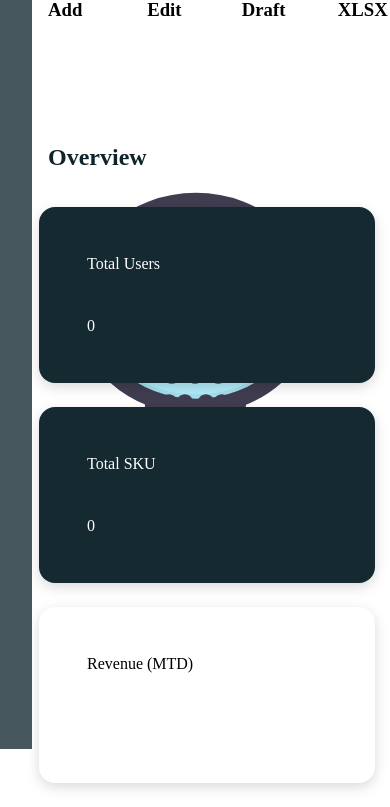
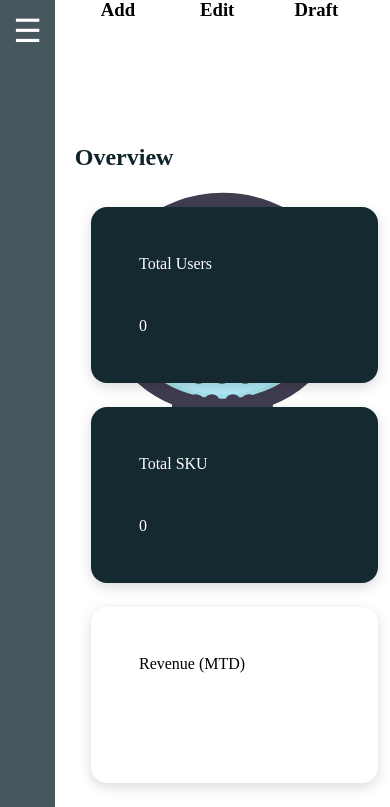
Before and after one commit to Tulsiyan-Fashion-pvt-ltd/Inventory, a Flask app: page / in a window 390 px wide. Shown: the part 286-1093 px from the top of the page. Run offline with Flask 3, Linux system fonts and the light colour scheme; the visitor is signed in with stand-in values (Sample User, id 1); data that the repository does not hold is empty; some libraries are stand-ins or nearby versions.

Commit message:
added sidebar toggle
Previously sidebar was hardcoded for specific devices , now its fully dynamic .
Added a toggle for the sidebar (added js for the sidebar in the scripts folder)
For phone by default its closed and other devices its open
toggle works dynamically as well

```diff
--- a/static/header.css
+++ b/static/header.css
@@ -37,55 +37,50 @@ main {
 #sidebar {
     height: 100%;
     width: 20em;
+    width: clamp(12em,20vw,20em);
+    left: 0;
     background-color: #46575E;
     display: flex;
     flex-flow: column;
     align-items: center;
+    transition: left 0.3s ease,0.3s ease;
+    position: relative;
 }
-@media(max-width:56em ){
-    #sidebar{
-        width:6em;
-        align-items: flex-start;
-        padding: 1em;
-    }
-    .lower-section{
-        justify-content: center;
-    }
-    .lower-card{
-        width: 18em;
-    }
+#sidebar.collapsed{
+    width:4em;
+    left:0;
+    overflow: hidden;
+    transition: width 0.3s ease,left 0.3s ease;
+}
+.sidebar-open{
+    left: 0;
+}
+#toggle-btn{
+    align-self: center;
+    margin: 1em 0 ;
+    font-size: 2em;
+    color: white;
+    background: none;
+    border: none;
+    padding: 0.5em 1em;
+    cursor: pointer;
+}
+#sidebar.collapsed #toggle-btn {
+    margin: 1em 0;
 }
 @media(max-width:37em){
     #sidebar{
-        width:20em;
-        height:100%;
-        position: fixed;
-        top: 0;
-        left: -20em;
-        transition: left 0.3s ease;
+        position: relative;
+        top:0;
+        left:0;
+        width:4em;
+        height:auto;
+        transition: width 0.3s ease;
+        background-color: #46575E;
+        overflow: hidden;
     }
-    .lower-section{
-        flex-direction:column;
-        align-items: center;
-        padding: 1em;
-    }
-    .lower-card{
+    #sidebar:not(.collapsed){
         width: 20em;
-        max-width: 22em;
-        height: auto;
-        padding: 2em;
-    }
-    .overview-wrapper{
-        margin-top: 0.5em;
-        padding: 0;
-        display: flex;
-        flex-direction:column ;
-        align-items: center;
-    }
-    .overview{
-        text-align: left;
-        width: 100%;
-        margin-left: 3em;
     }
 }
 
--- a/static/homepage.css
+++ b/static/homepage.css
@@ -58,10 +58,12 @@ main #logo {
     padding-left: 1.5em;
 }
 .overview {
+    margin-bottom: 0.5em;
+    max-width: clamp(15em,90%,40em);
+    margin-left: clamp(0em,2vw,3em);
     font-size: 1.5em;
     font-weight: 700;
     color: #0f232b;
-    margin-bottom: 0.5em;
     text-align: left;
 }
 
--- /dev/null
+++ b/static/scripts/sidebar.js
@@ -0,0 +1,13 @@
+document.addEventListener("DOMContentLoaded", () => {
+  const sidebar = document.getElementById("sidebar");
+  const toggleBtn = document.getElementById("toggle-btn");
+  const isMobile = window.matchMedia("(max-width:37em)").matches;
+
+  if(isMobile){
+    sidebar.classList.add("collapsed");
+  }
+
+  toggleBtn.addEventListener("click", () => {
+    sidebar.classList.toggle("collapsed");
+  });
+});
--- a/templates/index.html
+++ b/templates/index.html
@@ -26,6 +26,7 @@
     <h3 class="desc">Process Delivery</h3>
   </a>
 </div>
+
 <div class="overview-wrapper">
   <div class="overview">Overview</div>
   <div class="lower-section">
--- a/templates/layout.html
+++ b/templates/layout.html
@@ -1,16 +1,23 @@
 <!DOCTYPE html>
 <html lang="en">
   <head>
-    <meta charset="UTF-8">
-    <meta name="viewport" content="width=device-width, initial-scale=1.0">
+    <meta charset="UTF-8" />
+    <meta name="viewport" content="width=device-width, initial-scale=1.0" />
 
-    <link rel="stylesheet" href="/static/header.css">
-    <link rel="shortcut icon" href="/static/icons/hooter.ico" type="image/x-icon">
+    <link rel="stylesheet" href="/static/header.css" />
+    <link
+      rel="shortcut icon"
+      href="/static/icons/hooter.ico"
+      type="image/x-icon"
+    />
     <title>Hooter - {{page_name}}</title>
   </head>
+  <script src="/static/scripts/sidebar.js"></script>
   <body>
     <header>
-        <a id="logo" href="/" style="text-decoration: none; color: black;"><h1><span>H</span>OOTER</h1></a>
+      <a id="logo" href="/" style="text-decoration: none; color: black"
+        ><h1><span>H</span>OOTER</h1></a
+      >
 
       <div id="greet">Hi, editor</div>
     </header>
@@ -18,12 +25,10 @@
     <main>
       <div id="sidebar">
         <div id="shop-icon"></div>
+        <button id="toggle-btn">☰</button>
       </div>
 
-        <div id="main-container">
-            {% block body %}
-            {% endblock %}
-        </div>
+      <div id="main-container">{% block body %} {% endblock %}</div>
     </main>
   </body>
 </html>
```
Lines whose indentation alone changed are shown as unchanged.
